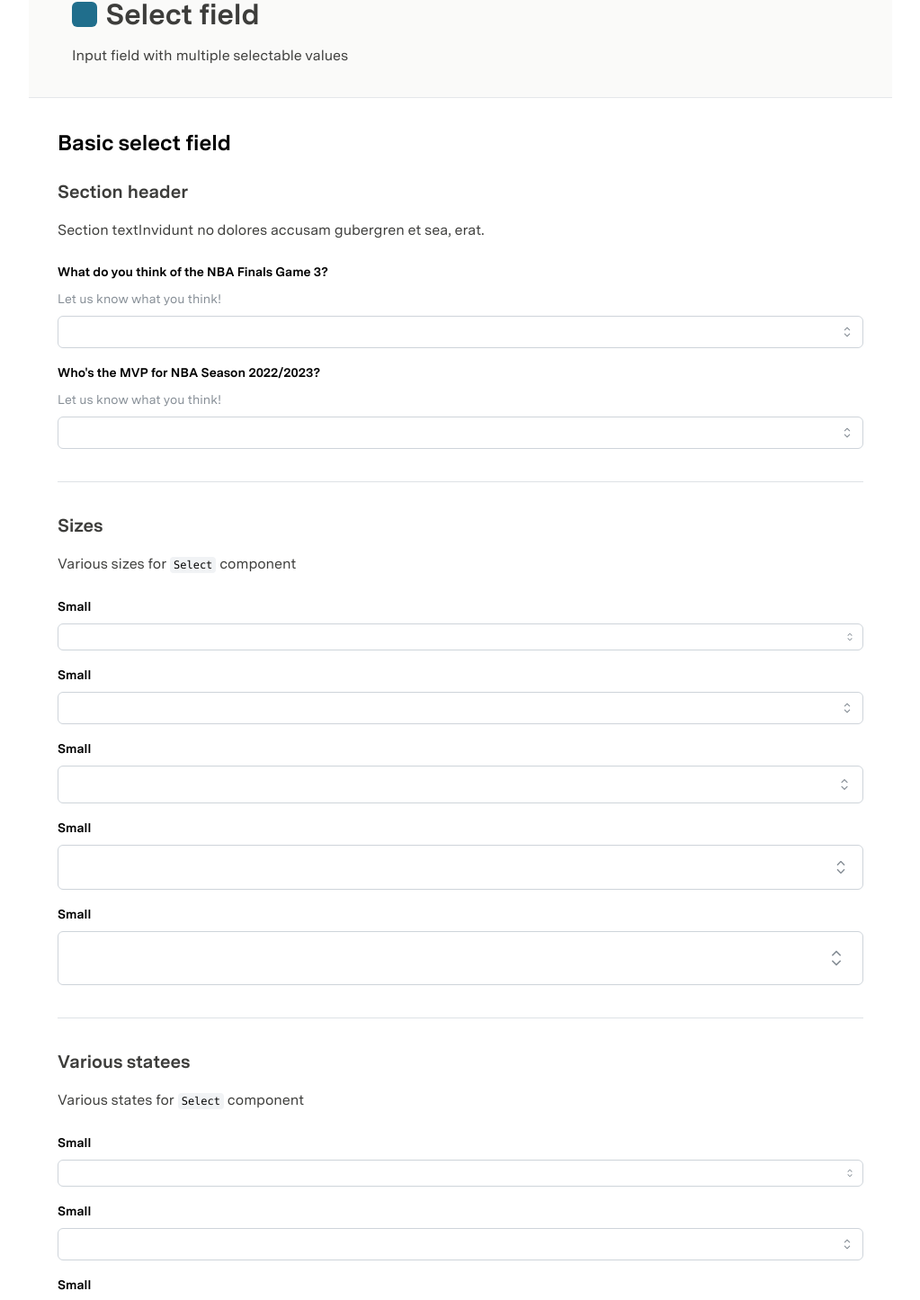
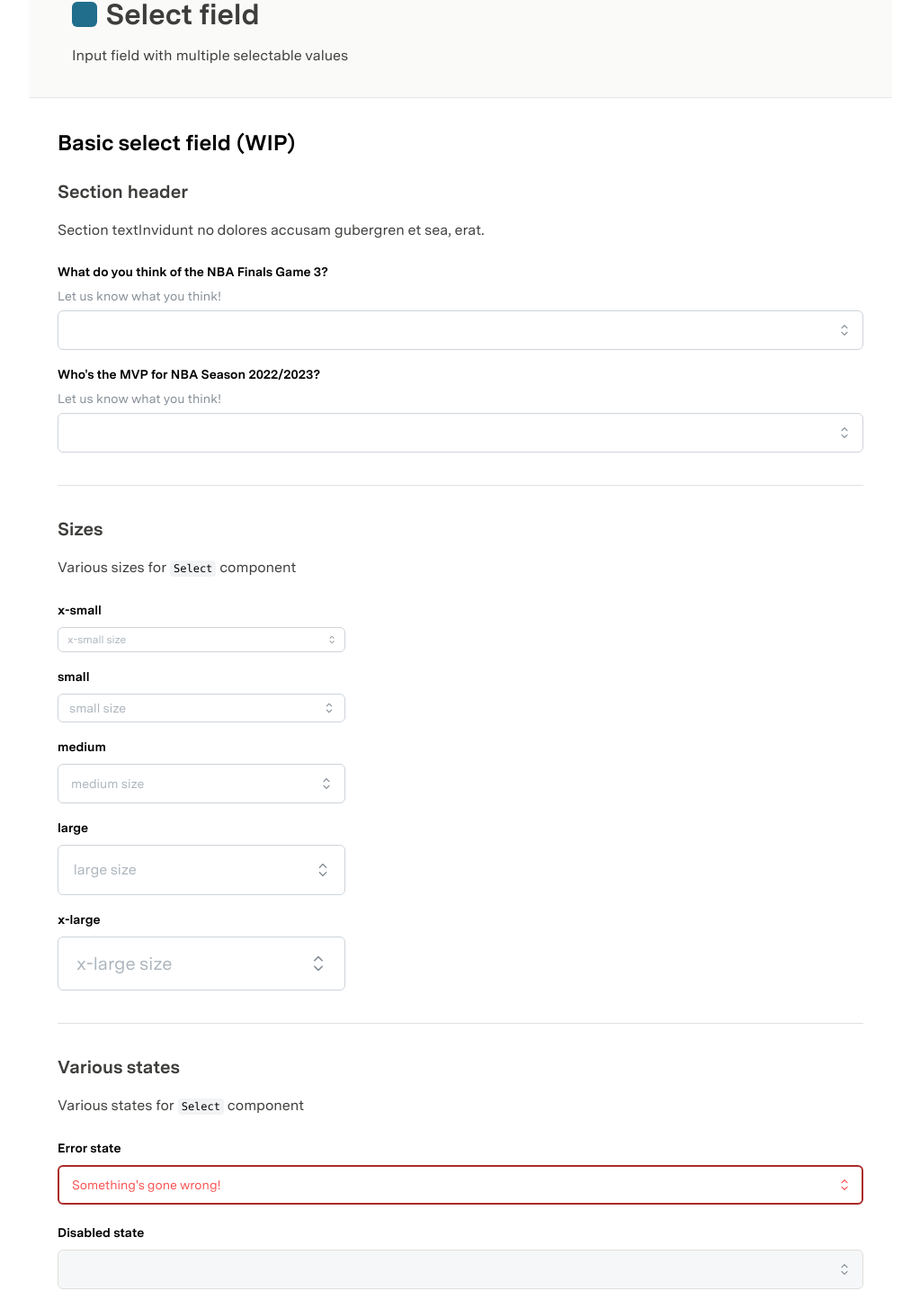
Before and after one commit to goodhuman-me/mantine-demo, a React (Vite) app: page /Select-field in a window 1280 px wide. Shown: the part 96-1541 px from the top of the page at 90% size, without its empty margins (128-1151 px from the left). Built offline with nearby package versions, Linux system fonts and the light colour scheme; some icons are missing.

Commit message:
refactor: Switched input css module to be a global input css module instead

```diff
--- a/src/pages/individual/SelectPage.tsx
+++ b/src/pages/individual/SelectPage.tsx
@@ -1,12 +1,12 @@
-import { Title, Text, Select, Stack, Code } from "@mantine/core";
+import { Code, Select, Stack } from "@mantine/core";
+import { Content } from "../../components/Content";
 import DefaultLayout from "../../layouts/DefaultLayout";
-import { Content } from "../../components/Content";
 
 //  TODO
-const SelectPage: React.FunctionComponent = (props) => {
+const SelectPage: React.FunctionComponent = () => {
   return (
     <DefaultLayout title="Select field" subtitle="Input field with multiple selectable values">
-      <Content.Header>Basic select field</Content.Header>
+      <Content.Header>Basic select field (WIP)</Content.Header>
       <Content.Section title="Section header">
         <Content.Text>Section textInvidunt no dolores accusam gubergren et sea, erat.</Content.Text>
 
@@ -43,27 +43,54 @@ const SelectPage: React.FunctionComponent = (props) => {
           Various sizes for <Code>Select</Code> component
         </Content.Text>
         <Content.Area>
-          <Stack gap="md">
-            <Select label="Small" data={[{ value: "item-1", label: "Item 1" }]} size="xs" />
-            <Select label="Small" data={[{ value: "item-1", label: "Item 1" }]} size="sm" />
-            <Select label="Small" data={[{ value: "item-1", label: "Item 1" }]} size="md" />
-            <Select label="Small" data={[{ value: "item-1", label: "Item 1" }]} size="lg" />
-            <Select label="Small" data={[{ value: "item-1", label: "Item 1" }]} size="xl" />
+          <Stack gap="md" align="flex-start">
+            <Select
+              label="x-small"
+              placeholder="x-small size"
+              data={[{ value: "item-1", label: "Item 1" }]}
+              size="xs"
+              style={{ width: "320px" }}
+            />
+            <Select
+              label="small"
+              placeholder="small size"
+              data={[{ value: "item-1", label: "Item 1" }]}
+              size="sm"
+              style={{ width: "320px" }}
+            />
+            <Select
+              label="medium"
+              placeholder="medium size"
+              data={[{ value: "item-1", label: "Item 1" }]}
+              size="md"
+              style={{ width: "320px" }}
+            />
+            <Select
+              label="large"
+              placeholder="large size"
+              data={[{ value: "item-1", label: "Item 1" }]}
+              size="lg"
+              style={{ width: "320px" }}
+            />
+            <Select
+              label="x-large"
+              placeholder="x-large size"
+              data={[{ value: "item-1", label: "Item 1" }]}
+              size="xl"
+              style={{ width: "320px" }}
+            />
           </Stack>
         </Content.Area>
       </Content.Section>
 
-      <Content.Section title="Various statees">
+      <Content.Section title="Various states">
         <Content.Text>
           Various states for <Code>Select</Code> component
         </Content.Text>
         <Content.Area>
-          <Stack gap="md">
-            <Select label="Small" data={[{ value: "item-1", label: "Item 1" }]} size="xs" />
-            <Select label="Small" data={[{ value: "item-1", label: "Item 1" }]} size="sm" />
-            <Select label="Small" data={[{ value: "item-1", label: "Item 1" }]} size="md" />
-            <Select label="Small" data={[{ value: "item-1", label: "Item 1" }]} size="lg" />
-            <Select label="Small" data={[{ value: "item-1", label: "Item 1" }]} size="xl" />
+          <Stack gap="lg">
+            <Select label="Error state" placeholder="Something's gone wrong!" data={[{ value: "item-1", label: "Item 1" }]} error />
+            <Select label="Disabled state" data={[{ value: "item-1", label: "Item 1" }]} disabled />
           </Stack>
         </Content.Area>
       </Content.Section>
--- /dev/null
+++ b/src/themes/input/input-constants.ts
@@ -0,0 +1,7 @@
+import { SelectProps, TextInputProps } from "@mantine/core";
+
+type DefaultInputProps = Partial<SelectProps> & Partial<TextInputProps>;
+
+export const inputDefaultProps: DefaultInputProps = {
+  size: "md",
+};
--- /dev/null
+++ b/src/themes/input/input-resolver.ts
@@ -0,0 +1,42 @@
+import { PartialVarsResolver, SelectFactory, TextInputFactory } from "@mantine/core";
+
+type InputTypes = TextInputFactory | SelectFactory;
+
+export const textInputVars: PartialVarsResolver<InputTypes> = (_theme, props) => {
+  switch (props.size) {
+    case "xs":
+      return {
+        input: {
+          fontSize: "var(--mantine-font-size-xs)",
+          minHeight: "1.75rem",
+          height: "1.75rem",
+        },
+      };
+    case "sm":
+      return {
+        input: {
+          fontSize: "var(--mantine-font-size-sm)",
+          height: "2rem",
+          minHeight: "2rem",
+        },
+      };
+    case "md":
+      return {
+        input: {
+          fontSize: "var(--mantine-font-size-sm)",
+          height: "2.75rem",
+          minHeight: "2.75rem",
+        },
+      };
+    case "lg":
+      return {
+        input: {
+          fontSize: "var(--mantine-font-size-md)",
+          height: "3.5rem",
+          minHeight: "3.5rem",
+        },
+      };
+    default:
+      return {};
+  }
+};
--- a/src/themes/text-input/text-input.module.css
+++ b/src/themes/input/input.module.css
@@ -1,4 +1,7 @@
-/* ? Not sure why certain attributes require !important; might be a Mantine v7 bug. */
+/*
+  ? Not sure why !important is needed for some of these css attributes.
+  ? Seems to have other inline styles overriding it; might be a Mantine v7 bug...?
+*/
 
 .label {
   font-weight: var(--mantine-heading-font-weight) !important;
@@ -7,10 +10,10 @@
 }
 
 .description {
-  color: var(--brand-body-dark-1);
+  color: var(--brand-body-main);
   font-size: var(--mantine-font-size-sm) !important;
   margin-bottom: 0.5rem !important;
-  line-height: var(--mantine-line-height-sm) !important;
+  line-height: var(--mantine-line-height-xs) !important;
 }
 
 .input {
@@ -20,7 +23,6 @@
     border-color: var(--brand-body-main);
   }
 
-  input:not(&[data-error]) {
   --_input-placeholder-color: var(--brand-body-dark-1);
 
   @mixin hover {
@@ -36,14 +38,12 @@
     border-width: 2px;
     border-color: var(--brand-accent-main) !important;
   }
-  }
 
   input&[data-error] {
     border-width: 2px;
     border-color: var(--color-red-main);
     color: var(--color-red-main);
 
-    /* --_input-placeholder-color: var(--color-red-ref); */
     --_input-placeholder-color: var(--brand-body-dark-1);
 
     @mixin hover {
--- a/src/themes/select/select-props.ts
+++ b/src/themes/select/select-props.ts
@@ -1,7 +1,11 @@
 import { Select } from "@mantine/core";
 
-import classes from "./select.module.css";
+import { textInputVars } from "../input/input-resolver";
+import classes from "../input/input.module.css";
+import { inputDefaultProps } from "../input/input-constants";
 
 export const selectProps = Select.extend({
   classNames: classes,
+  defaultProps: inputDefaultProps,
+  vars: textInputVars,
 });
--- a/src/themes/select/select.module.css
+++ /dev/null
@@ -1,14 +0,0 @@
-/* .root {
-} */
-.label {
-  font-weight: var(--mantine-heading-font-weight) !important;
-  font-size: var(--mantine-font-size-sm) !important;
-  margin-bottom: 0.5rem;
-}
-
-.description {
-  color: var(--brand-body-dark-1);
-  font-size: var(--mantine-font-size-sm) !important;
-  margin-bottom: 0.5rem !important;
-  line-height: var(--mantine-line-height-sm) !important;
-}
--- a/src/themes/text-input/text-input-props.ts
+++ b/src/themes/text-input/text-input-props.ts
@@ -1,53 +1,11 @@
-import { PartialVarsResolver, TextInput, TextInputFactory } from "@mantine/core";
+import { TextInput } from "@mantine/core";
 
-import textInputClasses from "./text-input.module.css";
+import { textInputVars } from "../input/input-resolver";
+import classes from "../input/input.module.css";
+import { inputDefaultProps } from "../input/input-constants";
 
-const textInputVars: PartialVarsResolver<TextInputFactory> = (_theme, props) => {
-  switch (props.size) {
-    case "xs":
-      return {
-        input: {
-          fontSize: "var(--mantine-font-size-xs)",
-          minHeight: "1.75rem",
-          height: "1.75rem",
-        },
-      };
-    case "sm":
-      return {
-        input: {
-          fontSize: "var(--mantine-font-size-sm)",
-          height: "2rem",
-          minHeight: "2rem",
-        },
-      };
-    case "md":
-      return {
-        input: {
-          fontSize: "var(--mantine-font-size-sm)",
-          height: "2.75rem",
-          minHeight: "2.75rem",
-        },
-      };
-    case "lg":
-      return {
-        input: {
-          fontSize: "var(--mantine-font-size-md)",
-          height: "3.5rem",
-          minHeight: "3.5rem",
-        },
-      };
-    default:
-      return {};
-  }
-};
 export const textInputProps = TextInput.extend({
-  classNames: {
-    input: textInputClasses.input,
-    label: textInputClasses.label,
-    description: textInputClasses.description,
-  },
-  defaultProps: {
-    size: "md",
-  },
+  classNames: classes,
+  defaultProps: inputDefaultProps,
   vars: textInputVars,
 });
--- a/src/themes/theme.ts
+++ b/src/themes/theme.ts
@@ -8,6 +8,7 @@ import { cardProps } from "./card/card-props";
 import { textInputProps } from "./text-input/text-input-props";
 
 import "./colors/colors.module.css";
+
 import activeClasses from "./common/active.module.css";
 import { selectProps } from "./select/select-props";
 
```
Also changed, not shown: 1 other file (tests, documents, lock files or other folders). Lines whose indentation alone changed are shown as unchanged.
